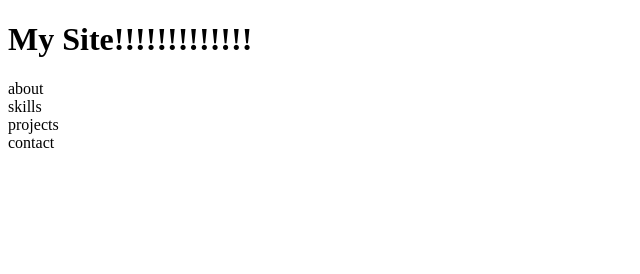
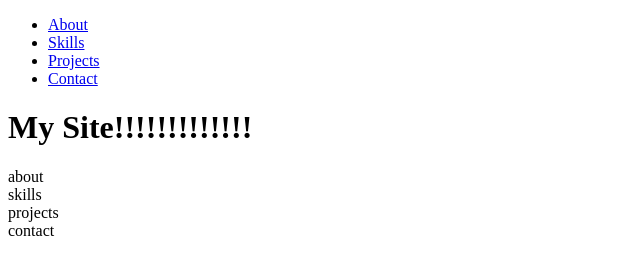
Before and after one commit to rigelle-cruz/portfolio-2.0, a plain HTML site: page index.html in a window 1280 px wide. Shown: the whole page, without its empty margins (0-640 px from the left). Drawn offline with Linux system fonts and the light colour scheme.

Commit message:
feat: add internal section navigation with anchor links

```diff
--- a/index.html
+++ b/index.html
@@ -18,27 +18,36 @@
 
 	<body>
 		<!-- Header -->
+		<nav>
+			<ul>
+				<li><a href="#about">About</a></li>
+				<li><a href="#skills">Skills</a></li>
+				<li><a href="#projects">Projects</a></li>
+				<li><a href="#contact">Contact</a></li>
+			</ul>
+		</nav>
+
 		<div data-include="components/header.html"></div>
 		<!-- Header Ends Here -->
 
 		<main>
 			<!-- About Section -->
-			<div data-include="components/about.html"></div>
+			<div id="about" data-include="components/about.html"></div>
 			<!-- About Section Ends Here -->
 
 			<!-- Skills Section -->
-			<div data-include="components/skills.html"></div>
+			<div id="skills" data-include="components/skills.html"></div>
 			<!-- Skills Section Ends Here -->
 
 			<!-- Projects Section -->
-			<div data-include="components/projects.html"></div>
+			<div id="projects" data-include="components/projects.html"></div>
 			<!-- Projects Section Ends Here -->
 		</main>
 	</body>
 
 	<footer>
 		<!-- Contact -->
-		<div data-include="components/contact.html"></div>
+		<div id="contact" data-include="components/contact.html"></div>
 		<!-- Contact Ends Here -->
 	</footer>
 </html>
```
